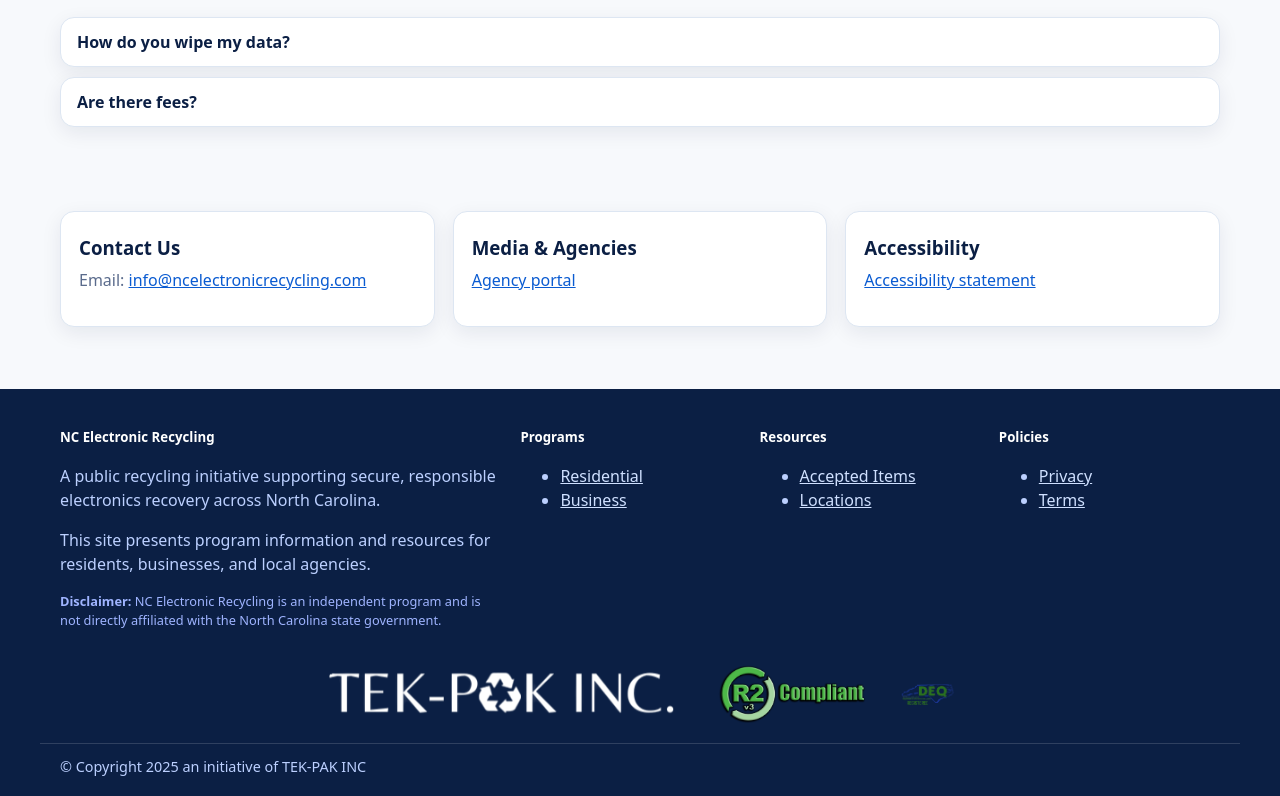
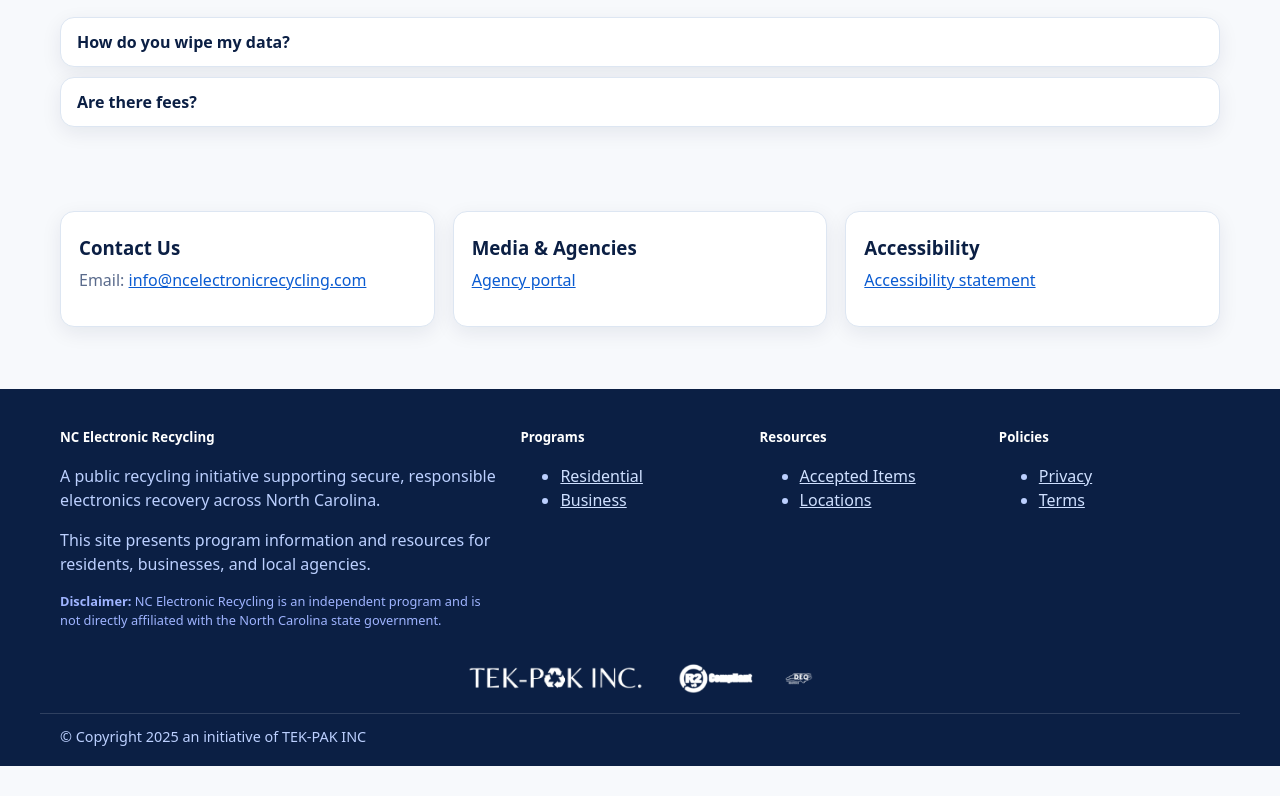
Before and after one commit to tekpakinc/ewaste-site, a plain HTML site: page index.html in a window 1280 px wide. Shown: the part 2022-2818 px from the top of the page. After the commit the page ends 2788 px from the top, so only its background shows below. Drawn offline with Linux system fonts and the light colour scheme.

Commit message:
Update index.html

```diff
--- a/index.html
+++ b/index.html
@@ -121,12 +121,10 @@
       flex-wrap: wrap;
     }
     .footer-logo {
-      height: 60px;   /* fixed equal height */
+      height: 30px;   /* half-size logos */
       width: auto;
       object-fit: contain;
-    }
-    .tekpak-mono {
-      filter: brightness(0) invert(1); /* Tek-Pak monochrome */
+      filter: brightness(0) invert(1); /* all logos monochrome */
     }
 
     @media(max-width:960px){
@@ -294,7 +292,7 @@
 
     <!-- Certification & Partner Logos -->
     <div class="container footer-logos">
-      <img src="tekpak-logo.png" alt="Tek-Pak Inc logo" class="footer-logo tekpak-mono" />
+      <img src="tekpak-logo.png" alt="Tek-Pak Inc logo" class="footer-logo" />
       <img src="R2v3_Certifications-162.png" alt="R2v3 Compliant Certification" class="footer-logo" />
       <img src="Registered-removebg-preview.png" alt="NC DEQ Registered" class="footer-logo" />
     </div>
```
